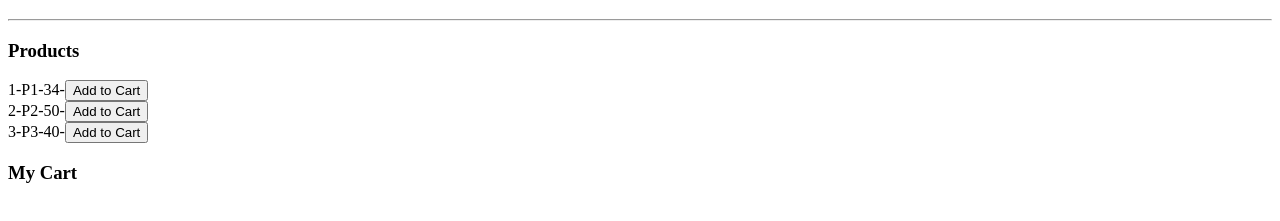
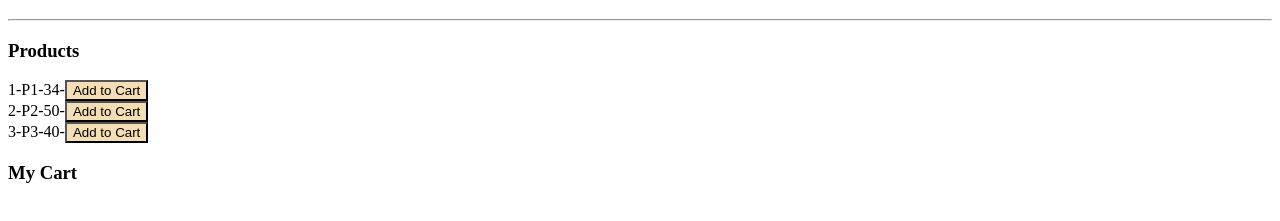
Before and after one commit to Spoortika/temp, a plain HTML site: page temp20.html in a window 1280 px wide. Shown: the part 61-282 px from the top of the page. Drawn offline with Linux system fonts and the light colour scheme.

Commit message:
Updated code with new changes

```diff
--- a/temp20.html
+++ b/temp20.html
@@ -4,6 +4,11 @@
     <meta charset="UTF-8" />
     <meta name="viewport" content="width=device-width, initial-scale=1.0" />
     <title>Document</title>
+    <style>
+      button{
+        background-color: wheat;
+      }
+    </style>
     <script>
       const products = [
         { id: 1, name: "P1", price: 34 },
```
Also changed, not shown: temp17.html (+1 -1 lines).
